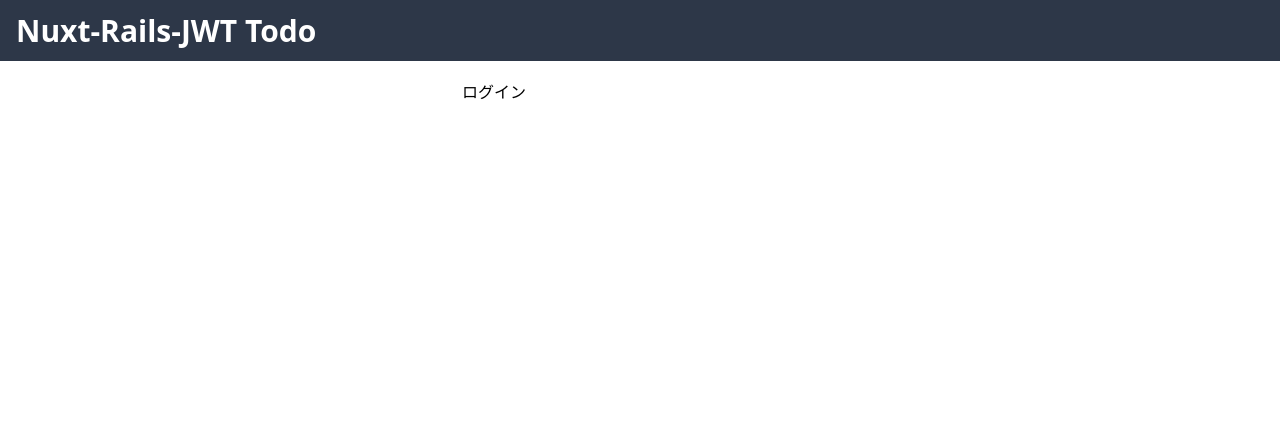
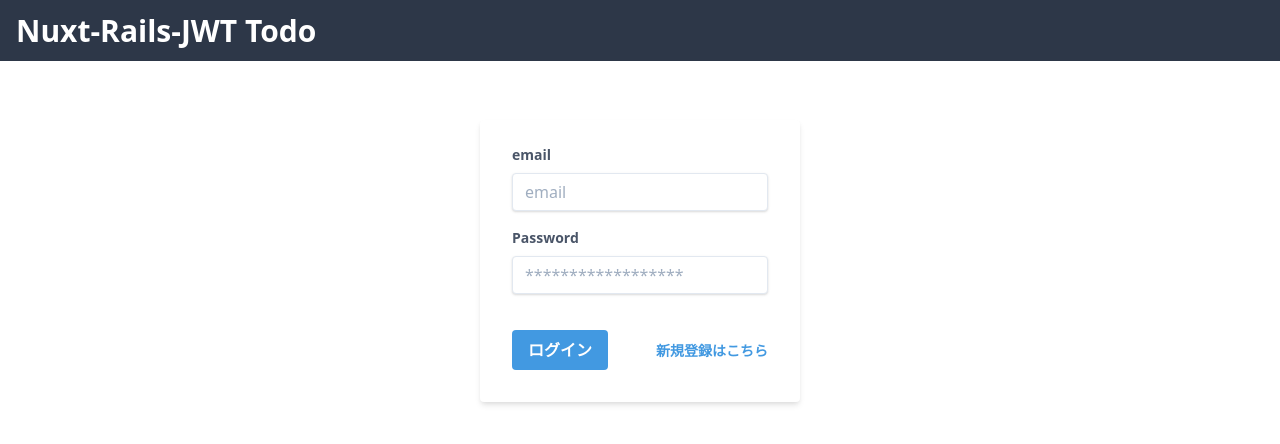
Before and after one commit to saboyutaka/nuxt-rails-jwt, a Nuxt app in the folder nuxt/: page /login in a window 1280 px wide. Shown: the top 444 px of the page. Built offline with nearby package versions, Linux system fonts and the light colour scheme; no server answers.

Commit message:
:+1: ログインのデザイン

```diff
--- a/nuxt/pages/login.vue
+++ b/nuxt/pages/login.vue
@@ -1,15 +1,45 @@
 <template>
-  <div>
-    <form>
-      <input v-model="email" type="email" name="email" />
-      <input v-model="password" type="password" name="password" />
-      <button type="button" @click="login">
-        <span>
+  <div class="w-full max-w-xs mx-auto pt-10">
+    <form class="bg-white shadow-md rounded px-8 pt-6 pb-8 mb-4">
+      <div class="mb-4">
+        <label class="block text-gray-700 text-sm font-bold mb-2" for="email">
+          email
+        </label>
+        <input
+          class="shadow appearance-none border rounded w-full py-2 px-3 text-gray-700 leading-tight focus:outline-none focus:shadow-outline"
+          id="email"
+          type="email"
+          placeholder="email"
+          v-model="email"
+        />
+      </div>
+      <div class="mb-6">
+        <label class="block text-gray-700 text-sm font-bold mb-2" for="password">
+          Password
+        </label>
+        <input
+          class="shadow appearance-none rounded border w-full py-2 px-3 text-gray-700 mb-3 leading-tight focus:outline-none focus:shadow-outline"
+          :class="{ 'border-red-500': error }"
+          id="password"
+          type="password"
+          placeholder="******************"
+          v-model="password"
+        />
+        <p class="text-red-500 text-xs italic" v-if="error">{{ error }}</p>
+      </div>
+      <div class="flex items-center justify-between">
+        <button
+          class="bg-blue-500 hover:bg-blue-700 text-white font-bold py-2 px-4 rounded focus:outline-none focus:shadow-outline"
+          type="button"
+          @click="login"
+        >
           ログイン
-        </span>
-      </button>
+        </button>
+        <a class="inline-block align-baseline font-bold text-sm text-blue-500 hover:text-blue-800" href="#">
+          新規登録はこちら
+        </a>
+      </div>
     </form>
-    <span v-if="error">{{ error }}</span>
   </div>
 </template>
 
@@ -39,8 +69,10 @@
         });
         location.href = '/';
       } catch (e) {
-        window.console.log(e);
-        this.error = e + '';
+        console.error(e);
+        if (e.response.status === 401) {
+          this.error = 'メールアドレスとパスワードが一致しません';
+        }
       }
     },
   },
```
